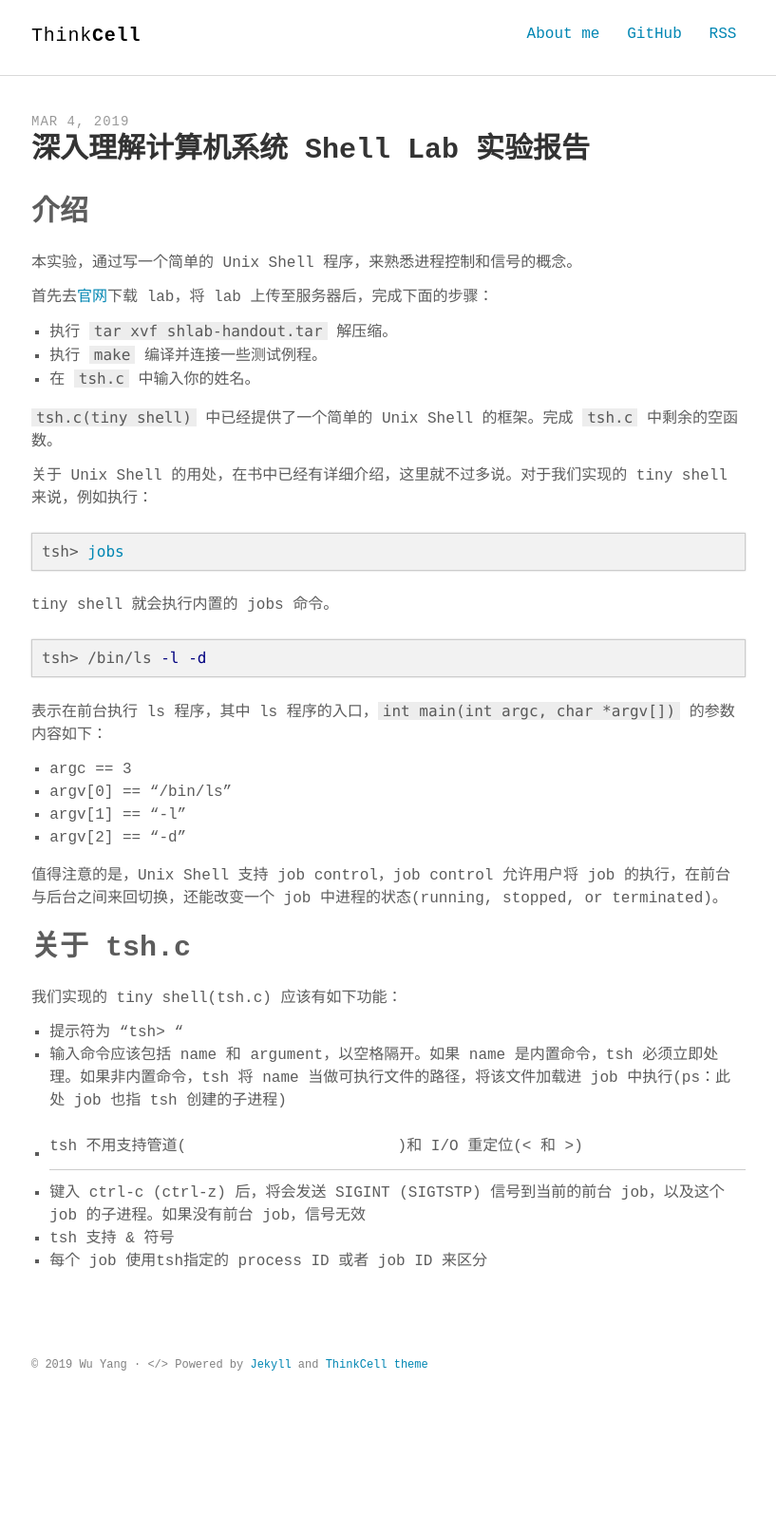
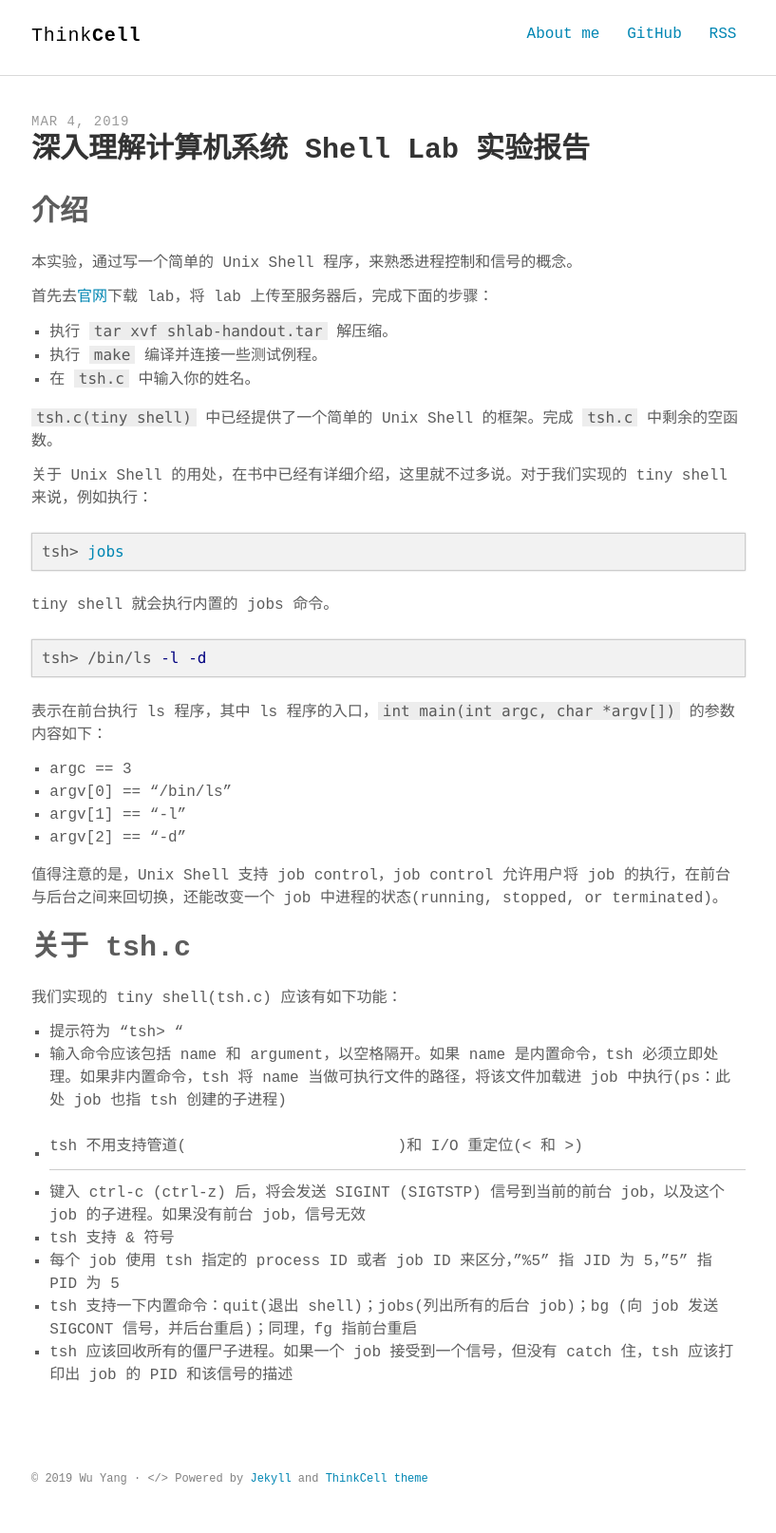
Before and after one commit to drivebyer/old-blog-theme, a Jekyll site: the page built from _posts/2019-03-04-深入理解计算机系统-Shell-Lab-实验报告.md, in a window 1280 px wide. Shown: the whole page at 95% size, without its empty margins (231-1048 px from the left). Built offline with Jekyll 4.4.1, drawn with Linux system fonts in a browser that asks for light colours; some web fonts are replaced; before the commit the page ends 1494 px from its top, so only the background shows below that.

Commit message:
Update 2019-03-04-深入理解计算机系统-Shell-Lab-实验报告.md

```diff
--- a/_posts/2019-03-04-深入理解计算机系统-Shell-Lab-实验报告.md
+++ b/_posts/2019-03-04-深入理解计算机系统-Shell-Lab-实验报告.md
@@ -48,4 +48,6 @@ tsh> /bin/ls -l -d
 3. tsh 不用支持管道(|)和 I/O 重定位(< 和 >)
 4. 键入 ctrl-c (ctrl-z) 后，将会发送 SIGINT (SIGTSTP) 信号到当前的前台 job，以及这个 job 的子进程。如果没有前台 job，信号无效
 5. tsh 支持 & 符号
-6. 每个 job 使用tsh指定的 process ID 或者 job ID 来区分
+6. 每个 job 使用 tsh 指定的 process ID 或者 job ID 来区分，"%5" 指 JID 为 5，"5" 指 PID 为 5
+7. tsh 支持一下内置命令：quit(退出 shell)；jobs(列出所有的后台 job)；bg <job> (向 job 发送 SIGCONT 信号，并后台重启)；同理，fg <job> 指前台重启
+8. tsh 应该回收所有的僵尸子进程。如果一个 job 接受到一个信号，但没有 catch 住，tsh 应该打印出 job 的 PID 和该信号的描述
```
